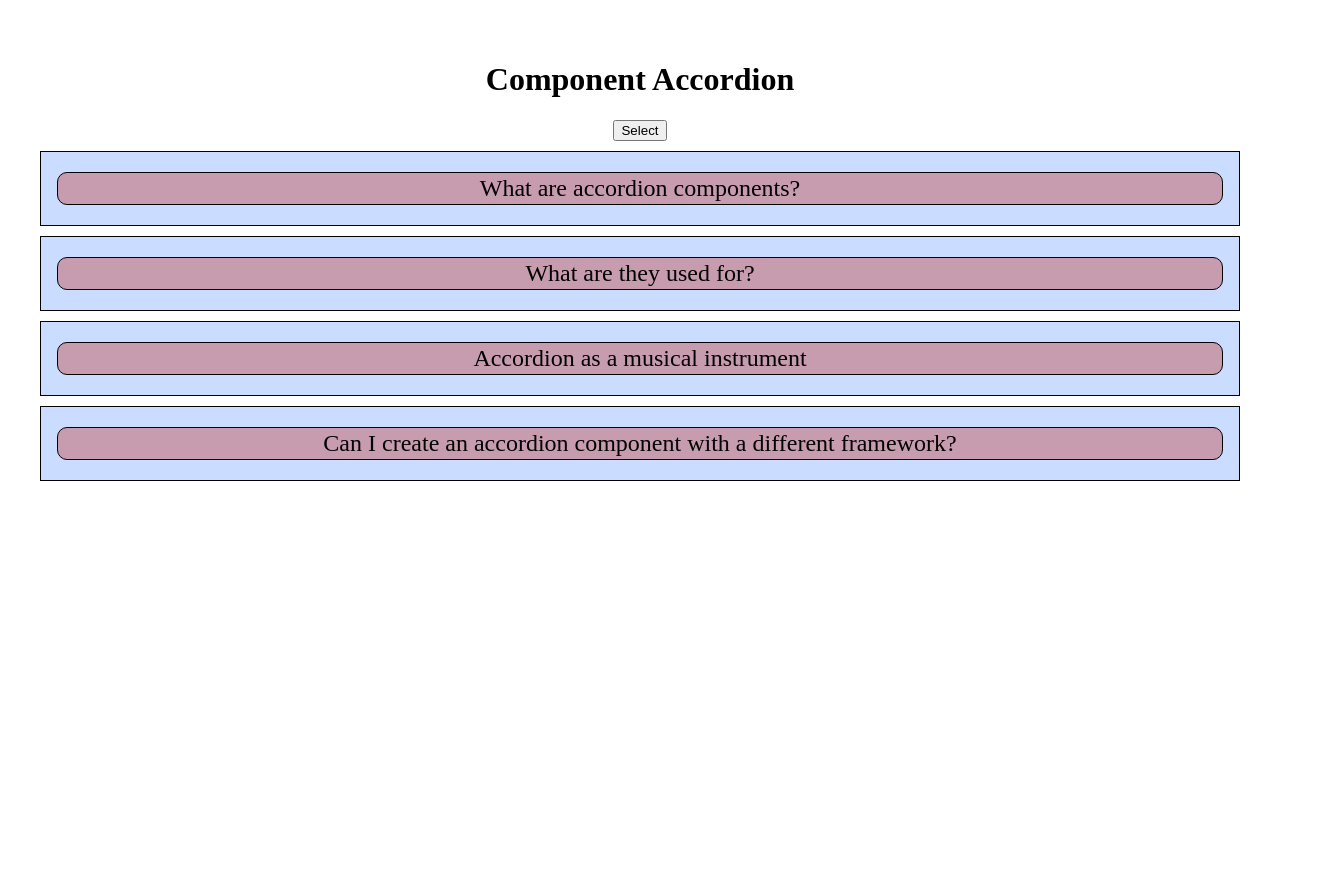
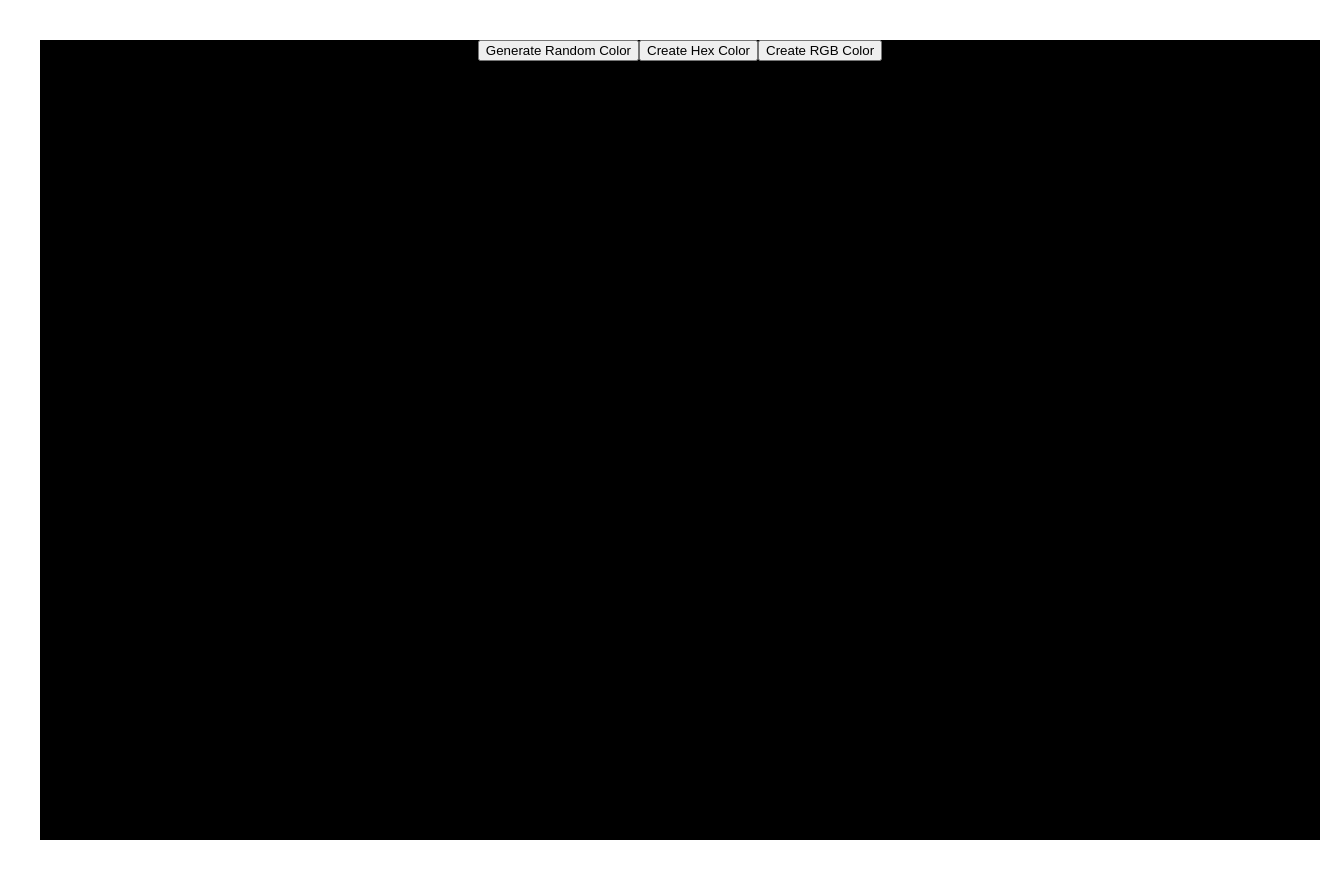
Before and after one commit to SanjeevKumar3662/20plusReactProjects, a React (Vite) app in the folder plusReactProject/: page / in a window 1280 px wide. Shown: the whole page, 1320 px wide, since content can reach past the window. Before the commit the page ends 800 px from the top, so only its background shows below. Built offline with nearby package versions, Linux system fonts and the light colour scheme.

Commit message:
added a random Color generator component

```diff
--- a/plusReactProject/src/App.jsx
+++ b/plusReactProject/src/App.jsx
@@ -1,5 +1,6 @@
 // import { useState } from 'react'
 import Accordion from './components/accordion/Accordion'
+import RandomColor from './components/randomColorGen/RandomColor'
 
 import './App.css'
 
@@ -7,7 +8,8 @@
 
   return (
     <>
-      <Accordion></Accordion>
+      {/* <Accordion></Accordion> */}
+      <RandomColor></RandomColor>
     </>
   )
 }
--- /dev/null
+++ b/plusReactProject/src/components/randomColorGen/RandomColor.jsx
@@ -0,0 +1,48 @@
+import { useState } from "react";
+
+export default function RandomColor() {
+  const [typeOfColor, setTypeOfColor] = useState("hex");
+  const [color, setColor] = useState("#000000");
+
+  function randomColorUitility(len) {
+    return Math.floor(Math.random() * len);
+  }
+
+  function handleCreateRandomHexColor() {
+    const hex = [0, 1, 2, 3, 4, 5, 6, 7, 8, 9, "A", "B", "C", "D", "E", "F"];
+    let hexColor = "#";
+
+    for (let i = 0; i < 6; i++) {
+      hexColor += hex[randomColorUitility(hex.length)];
+    }
+    console.log(hexColor);
+    setColor(hexColor);
+  }
+  function handleCreateRandomRgbColor() {
+    let r = randomColorUitility(256);
+    let g = randomColorUitility(256);
+    let b = randomColorUitility(256);
+
+    console.log(`rgb${r},${g},${b}`);
+    setColor(`rgb(${r},${g},${b})`);
+  }
+
+  return (
+    <div
+      className="container"
+      style={{ width: "100vw", height: "100vh", background: color }}
+    >
+      <button
+        onClick={
+          typeOfColor === "hex"
+            ? handleCreateRandomHexColor
+            : handleCreateRandomRgbColor
+        }
+      >
+        Generate Random Color
+      </button>
+      <button onClick={() => setTypeOfColor("hex")}>Create Hex Color</button>
+      <button onClick={() => setTypeOfColor("rgb")}>Create RGB Color</button>
+    </div>
+  );
+}
```
